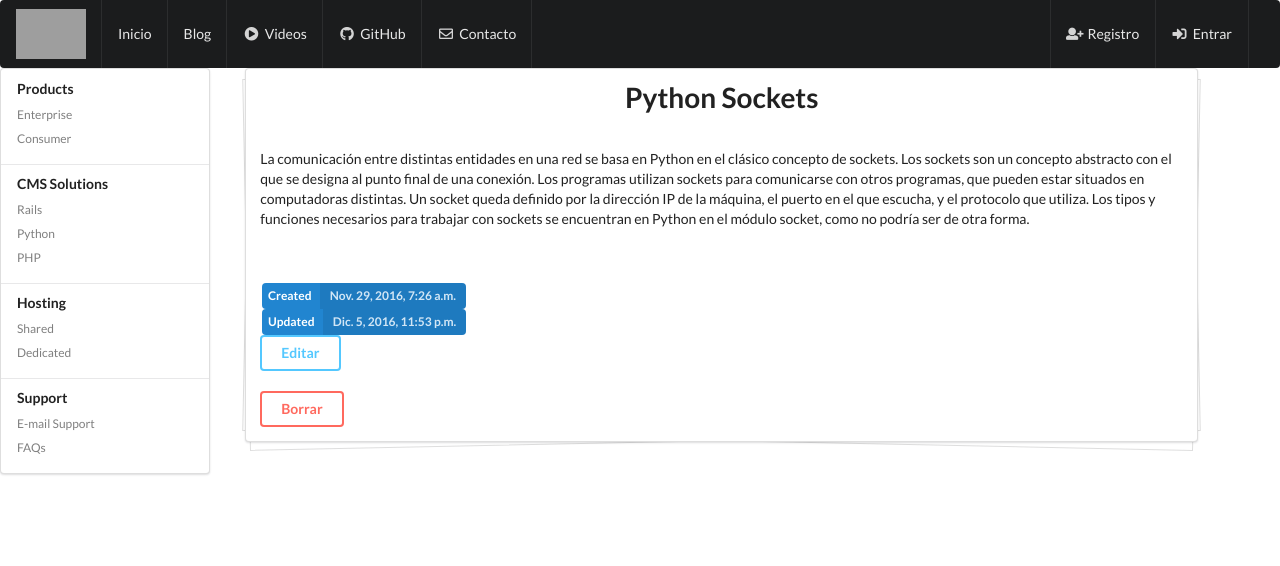
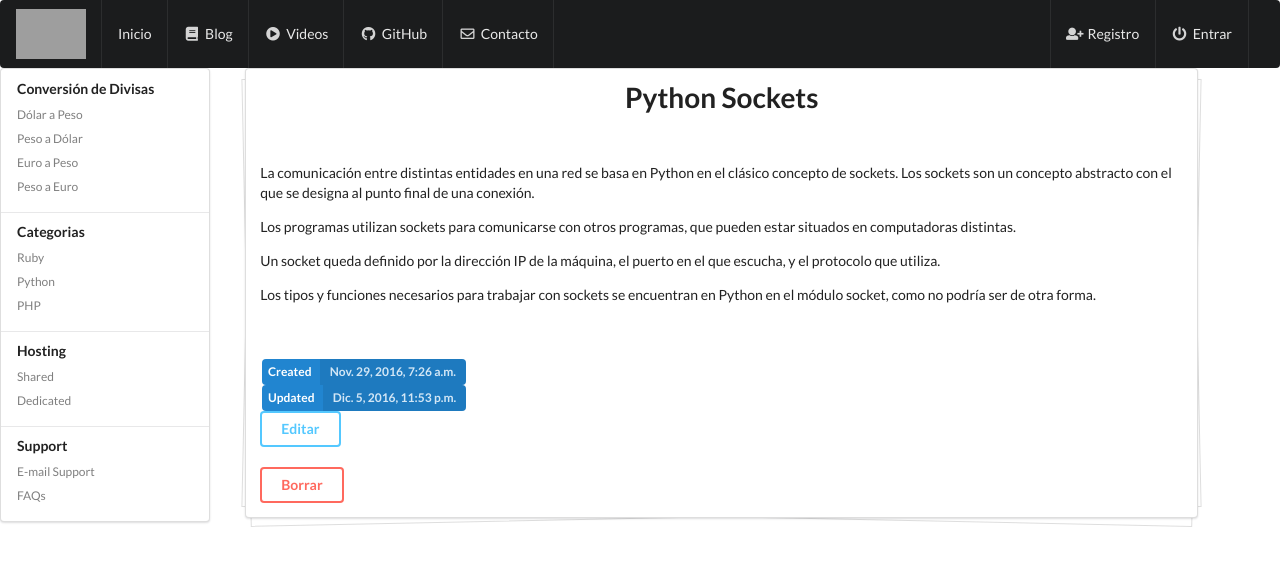
Before and after one commit to metalerk/4mlabs-platform-old, a Django app: page /posts/50/ in a window 1280 px wide. Shown: the top 566 px of the page. Run offline with Django 3.2, Linux system fonts and the light colour scheme; data comes from the database, SQL or seed files in the repository; both versions use the stored data as it was after the commit; some libraries are stand-ins or nearby versions; grey boxes are pictures that could not be loaded.

Commit message:
templates update

```diff
--- a/templates/base.html
+++ b/templates/base.html
@@ -23,7 +23,7 @@
 
 		</div>
 		<a href="/" class="blue item">Inicio</a>
-		<a href="/posts" class="blue item">Blog</a>
+		<a href="/posts" class="blue item"><i class="book icon"></i>  Blog</a>
 		<a href="" class="item">
 			<i class="video play icon"></i>
 			Videos
@@ -33,7 +33,7 @@
 		<div class="right menu">
 			<a href="" class="ui item"><i class="add user icon"></i>Registro</a>
 			<a href="" class="ui item">
-			<i class="sign in icon"></i>Entrar</a>
+			<i class="power icon"></i>Entrar</a>
 			<a href="" class="ui item"></a>
 		</div>
 	</div>
@@ -45,16 +45,18 @@
 			<div class="three wide column">
 				<div class="ui vertical menu">
 					  <div class="item">
-					    <div class="header">Products</div>
+					    <div class="header">Conversión de Divisas</div>
 					    <div class="menu">
-					      <a class="item">Enterprise</a>
-					      <a class="item">Consumer</a>
+					      <a class="item">Dólar a Peso</a>
+					      <a class="item">Peso a Dólar</a>
+					      <a class="item">Euro a Peso</a>
+					      <a class="item">Peso a Euro</a>
 					    </div>
 					  </div>
 					  <div class="item">
-					    <div class="header">CMS Solutions</div>
+					    <div class="header">Categorias</div>
 					    <div class="menu">
-					      <a class="item">Rails</a>
+					      <a class="item">Ruby</a>
 					      <a class="item">Python</a>
 					      <a class="item">PHP</a>
 					    </div>
--- a/templates/post_detail.html
+++ b/templates/post_detail.html
@@ -27,7 +27,7 @@
 
 	  	<h1 class="ui header centered">{{ post.title }}</h1>
 	  	<br>
-	  	<p>{{ post.content}}</p>
+	  	<p>{{ post.content|linebreaks }}</p>
 
 		<br>
 		<br>
@@ -48,7 +48,7 @@
 
 		<br>
 		<br>
-		<a href="{{ post.get_absolute_url|add:'delete' }}"><a href='{{ post.get_absolute_url|add:"delete" }}'><button class="ui inverted red button">Borrar</button></a></a>
+		<a href='{{ post.get_absolute_url|add:"delete" }}'><button id="delete" class="ui inverted red button">Borrar</button></a>
 
 
 	  	</div>
@@ -57,12 +57,13 @@
 <script>
 	$('.message .close')
   .on('click', function() {
-    $(this)
-      .closest('.message')
-      .transition('fade')
-    ;
-  })
-;
+    	$(this).closest('.message').transition('fade');
+  	});
+
+  	$('.delete').click(function(){
+
+  	});
+
 </script>
 
 {% endblock %}
--- a/templates/post_list.html
+++ b/templates/post_list.html
@@ -15,7 +15,7 @@
 					<pre><blockquote>{{ post.content}}</blockquote></pre>
 					<br>
 					{% else %}
-					<blockquote>{{ post.content|truncatechars:200 }} </blockquote>
+					<blockquote>{{ post.content|linebreaks|truncatechars:200 }} </blockquote>
 					<br>
 					{% endif %}
 					<a href='{{ post.get_absolute_url }}'>Ver Mas</a>
```
Also changed, not shown: db.sqlite3, myModules/__init__.py (added), myModules/divisa.py (added).
